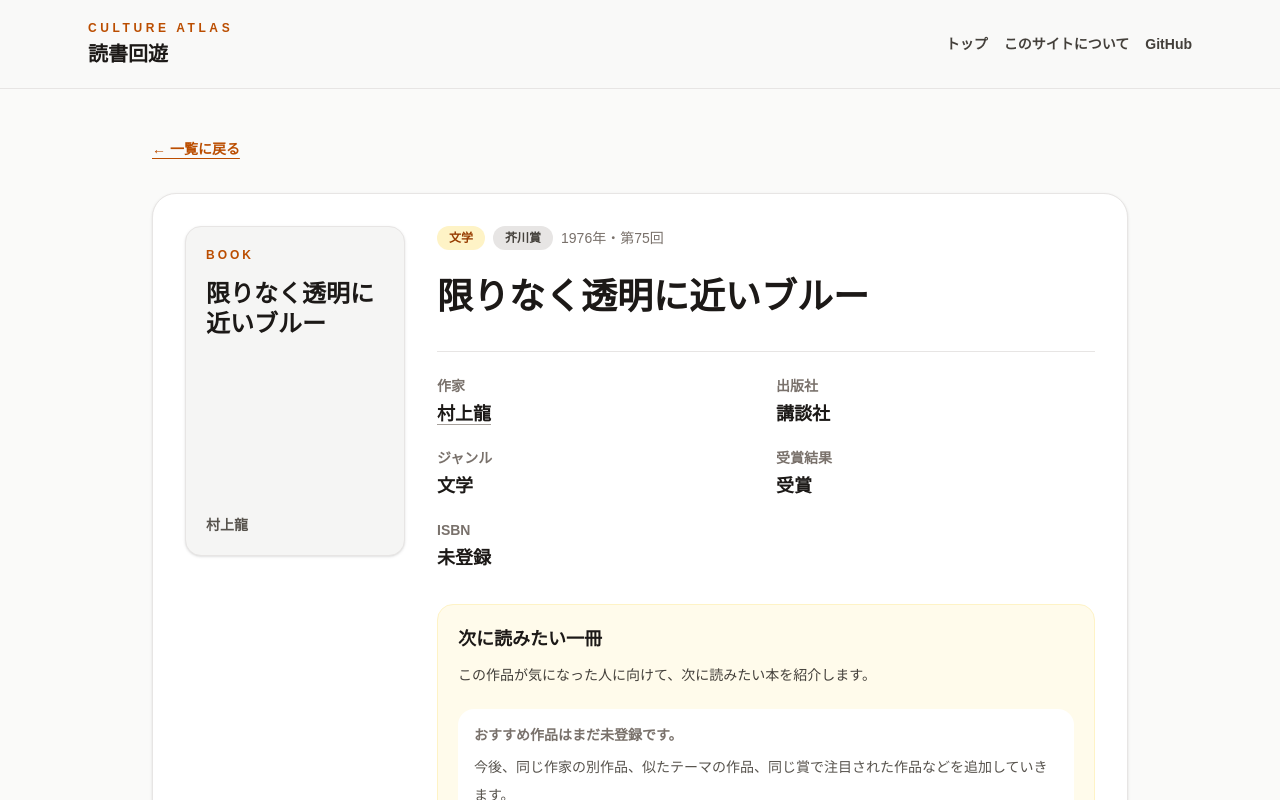
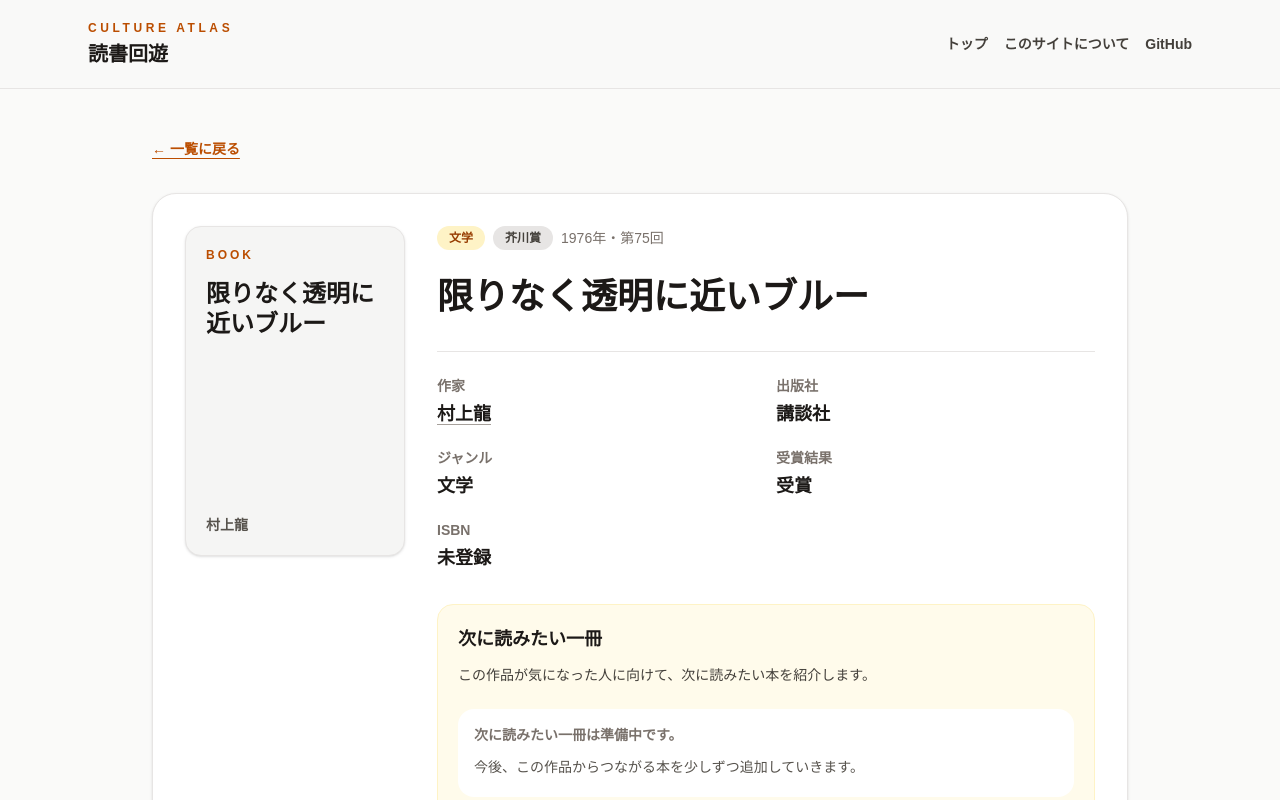
Before and after one commit to fel-an-Studio/bungakusho-zukan, a Next.js app: page /works/akutagawa-1976-75-murakami-ryu in a window 1280 px wide. Shown: the top 800 px of the page. Built offline with nearby package versions, Linux system fonts and the light colour scheme.

Commit message:
Update empty recommendation message

```diff
--- a/app/works/[id]/page.tsx
+++ b/app/works/[id]/page.tsx
@@ -206,10 +206,10 @@ export default async function WorkDetailPage({ params, searchParams }: Props) {
                 ) : (
                   <div className="mt-5 rounded-2xl bg-white p-4">
                     <p className="text-sm font-bold text-stone-500">
-                      おすすめ作品はまだ未登録です。
+                      次に読みたい一冊は準備中です。
                     </p>
                     <p className="mt-2 text-sm leading-7 text-stone-600">
-                      今後、同じ作家の別作品、似たテーマの作品、同じ賞で注目された作品などを追加していきます。
+                      今後、この作品からつながる本を少しずつ追加していきます。
                     </p>
                   </div>
                 )}
--- a/components/AwardResultList.tsx
+++ b/components/AwardResultList.tsx
@@ -515,7 +515,7 @@ export function AwardResultList({ results }: Props) {
                         {result.readingRecommendations &&
                           result.readingRecommendations.length > 0 && (
                             <span className="rounded-full bg-white px-3 py-1 text-xs font-bold text-amber-700 ring-1 ring-amber-200">
-                              次に読む本あり
+                              次に読みたい一冊あり
                             </span>
                           )}
                       </div>
```
